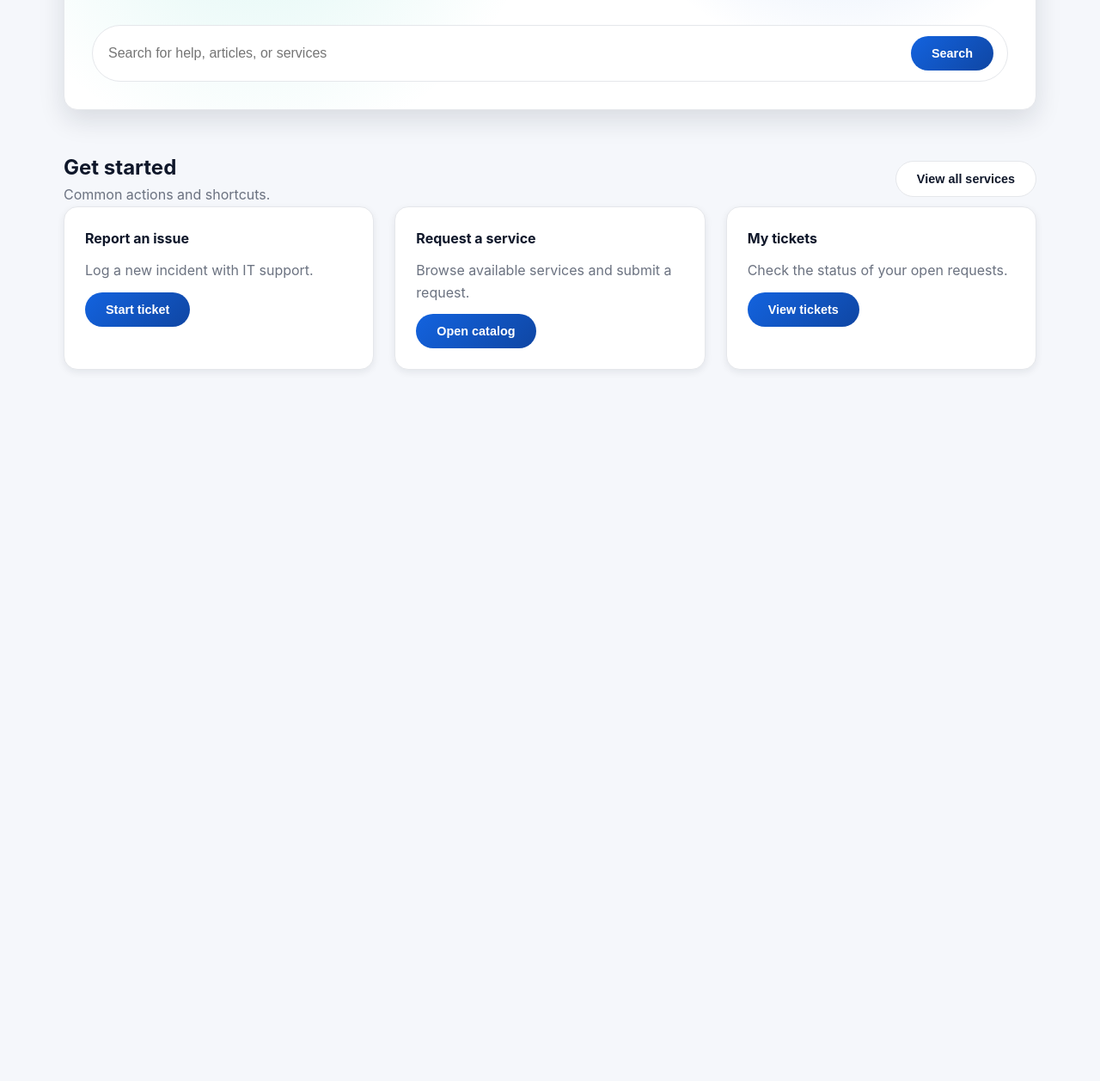
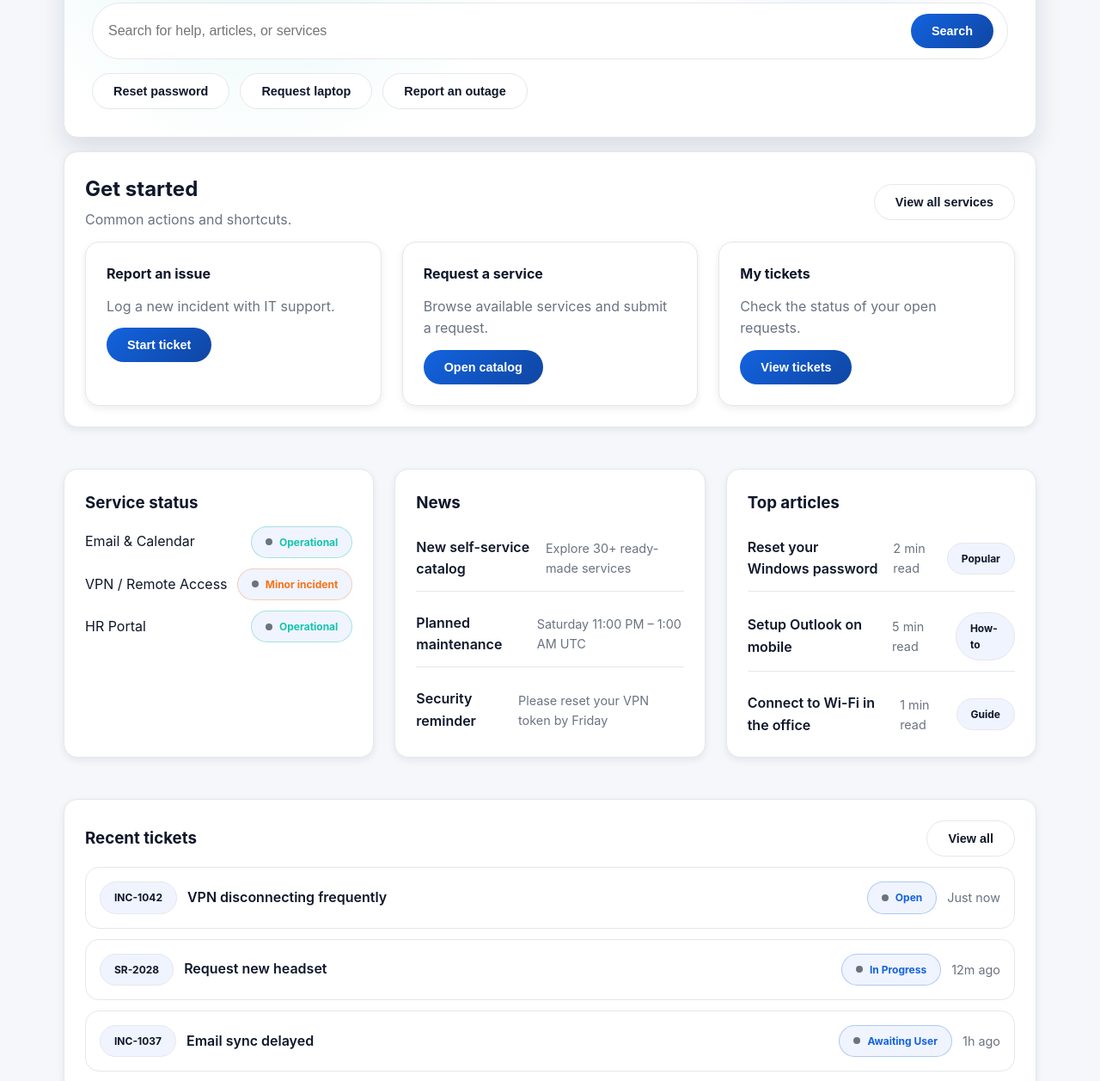
Before and after one commit to EMP-Secure-AS/HaloPSA-Customer-Portal-UX-Demo, a plain HTML site: page portal/index.html in a window 1280 px wide. Shown: the part 322-1579 px from the top of the page at 86% size. Before the commit the page ends 816 px from the top, so only its background shows below. Drawn offline with Linux system fonts and the light colour scheme.

Commit message:
Add widget registry and core portal widgets

```diff
--- a/assets/css/base.css
+++ b/assets/css/base.css
@@ -311,6 +311,139 @@ img {
   font-weight: 700;
 }
 
+/* Widget helpers */
+.widget-header {
+  display: flex;
+  align-items: center;
+  justify-content: space-between;
+  gap: var(--space-8);
+  margin-bottom: var(--space-6);
+}
+
+.simple-list {
+  list-style: none;
+  padding: 0;
+  margin: 0;
+  display: flex;
+  flex-direction: column;
+  gap: var(--space-6);
+}
+
+.simple-list__item {
+  display: flex;
+  align-items: center;
+  justify-content: space-between;
+  gap: var(--space-8);
+  padding: var(--space-6) 0;
+  border-bottom: 1px solid var(--color-border-subtle);
+}
+
+.simple-list__item:last-child {
+  border-bottom: none;
+  padding-bottom: 0;
+}
+
+.simple-list__title {
+  font-weight: 600;
+}
+
+.simple-list__meta {
+  color: var(--color-text-muted);
+  font-size: var(--text-sm);
+}
+
+.pill {
+  display: inline-flex;
+  align-items: center;
+  gap: var(--space-4);
+  padding: var(--space-4) var(--space-8);
+  border-radius: var(--radius-pill);
+  border: 1px solid var(--color-border-subtle);
+  background: var(--color-surface-muted);
+  font-weight: 700;
+  font-size: var(--text-xs);
+}
+
+.status-pill {
+  display: inline-flex;
+  align-items: center;
+  gap: var(--space-4);
+  padding: var(--space-4) var(--space-8);
+  border-radius: var(--radius-pill);
+  border: 1px solid var(--color-border-subtle);
+  background: var(--color-surface-muted);
+  font-weight: 700;
+  font-size: var(--text-xs);
+}
+
+.status-pill__dot {
+  width: 8px;
+  height: 8px;
+  border-radius: 50%;
+  background: var(--color-text-muted);
+  display: inline-flex;
+}
+
+.status-pill--success {
+  color: var(--color-accent);
+  border-color: rgba(18, 196, 173, 0.35);
+}
+
+.status-pill--warn {
+  color: var(--color-warn);
+  border-color: rgba(249, 115, 22, 0.3);
+}
+
+.status-pill--info {
+  color: var(--color-primary);
+  border-color: rgba(19, 99, 223, 0.3);
+}
+
+.status-list {
+  display: flex;
+  flex-direction: column;
+  gap: var(--space-6);
+}
+
+.status-row {
+  display: flex;
+  align-items: center;
+  justify-content: space-between;
+}
+
+.ticket-list {
+  display: flex;
+  flex-direction: column;
+  gap: var(--space-6);
+}
+
+.ticket-row {
+  display: flex;
+  align-items: center;
+  justify-content: space-between;
+  gap: var(--space-8);
+  padding: var(--space-8);
+  border-radius: var(--radius-card);
+  border: 1px solid var(--color-border-subtle);
+  background: var(--color-surface);
+}
+
+.ticket-row__main {
+  display: flex;
+  align-items: center;
+  gap: var(--space-6);
+}
+
+.ticket-row__summary {
+  font-weight: 600;
+}
+
+.ticket-row__meta {
+  display: flex;
+  align-items: center;
+  gap: var(--space-6);
+}
+
 /* Admin layout */
 .admin-layout {
   display: flex;
--- a/assets/js/app.js
+++ b/assets/js/app.js
@@ -71,10 +71,26 @@
     });
   }
 
+  function hydratePortalWidgets() {
+    if (!window.WidgetSystem) return;
+
+    window.WidgetSystem.registerCoreWidgets();
+
+    var renderSlots = function () {
+      var containers = document.querySelectorAll("[data-widget-id]");
+      containers.forEach(function (slot) {
+        var widgetId = slot.getAttribute("data-widget-id");
+        window.WidgetSystem.renderWidget(widgetId, slot);
+      });
+    };
+
+    window.WidgetSystem.loadWidgetRegistry().then(renderSlots).catch(renderSlots);
+  }
+
   function initPortal() {
     applyStoredTheme();
     wireThemeButton("theme-toggle");
-    // Phase 1 keeps logic light; later phases will hydrate widgets/layouts here.
+    hydratePortalWidgets();
   }
 
   function initAdmin() {
--- /dev/null
+++ b/assets/js/widgets.js
@@ -0,0 +1,243 @@
+// Simple widget registry for the portal
+(function () {
+  var registry = {};
+  var registryUrl = "../widgets/registry.json";
+
+  function renderStatusPill(label, tone) {
+    var pill = document.createElement("span");
+    pill.className = "status-pill" + (tone ? " status-pill--" + tone : "");
+    var dot = document.createElement("span");
+    dot.className = "status-pill__dot";
+    pill.appendChild(dot);
+    pill.appendChild(document.createTextNode(label));
+    return pill;
+  }
+
+  function renderList(items) {
+    var list = document.createElement("ul");
+    list.className = "simple-list";
+    items.forEach(function (item) {
+      var li = document.createElement("li");
+      li.className = "simple-list__item";
+      var title = document.createElement("div");
+      title.className = "simple-list__title";
+      title.textContent = item.title;
+      li.appendChild(title);
+      if (item.meta) {
+        var meta = document.createElement("div");
+        meta.className = "simple-list__meta";
+        meta.textContent = item.meta;
+        li.appendChild(meta);
+      }
+      if (item.tag) {
+        var tag = document.createElement("span");
+        tag.className = "pill";
+        tag.textContent = item.tag;
+        li.appendChild(tag);
+      }
+      list.appendChild(li);
+    });
+    return list;
+  }
+
+  function registerCoreWidgets() {
+    registry["hero-search"] = function (container) {
+      container.classList.add("hero", "stack");
+      container.innerHTML =
+        '<div class="inline">' +
+        '  <div class="badge">Portal Demo</div>' +
+        '  <span class="muted small-text">Widget-driven layout</span>' +
+        "</div>" +
+        "<h1>How can we help you today?</h1>" +
+        "<p>Quickly raise issues, request services, and find answers in our knowledge base.</p>" +
+        '<div class="search-bar">' +
+        '  <input type="search" placeholder="Search for help, articles, or services" aria-label="Search" />' +
+        '  <button class="btn btn-primary">Search</button>' +
+        "</div>" +
+        '<div class="inline quick-prompts">' +
+        '  <button class="btn btn-secondary">Reset password</button>' +
+        '  <button class="btn btn-secondary">Request laptop</button>' +
+        '  <button class="btn btn-secondary">Report an outage</button>' +
+        "</div>";
+    };
+
+    registry["quick-actions"] = function (container) {
+      container.classList.add("quick-actions");
+      container.innerHTML =
+        '<div class="inline" style="justify-content: space-between;">' +
+        '  <div class="stack" style="gap: 4px;">' +
+        '    <h2 style="margin: 0;">Get started</h2>' +
+        '    <p class="muted" style="margin: 0;">Common actions and shortcuts.</p>' +
+        "  </div>" +
+        '  <button class="btn btn-secondary">View all services</button>' +
+        "</div>" +
+        '<div class="card-grid" style="margin-top: 12px;">' +
+        '  <article class="card">' +
+        '    <div class="action-title">Report an issue</div>' +
+        '    <p class="muted">Log a new incident with IT support.</p>' +
+        '    <button class="btn btn-primary" style="align-self: flex-start;">Start ticket</button>' +
+        "  </article>" +
+        '  <article class="card">' +
+        '    <div class="action-title">Request a service</div>' +
+        '    <p class="muted">Browse available services and submit a request.</p>' +
+        '    <button class="btn btn-primary" style="align-self: flex-start;">Open catalog</button>' +
+        "  </article>" +
+        '  <article class="card">' +
+        '    <div class="action-title">My tickets</div>' +
+        '    <p class="muted">Check the status of your open requests.</p>' +
+        '    <button class="btn btn-primary" style="align-self: flex-start;">View tickets</button>' +
+        "  </article>" +
+        "</div>";
+    };
+
+    registry["recent-tickets"] = function (container) {
+      var tickets = [
+        { id: "INC-1042", summary: "VPN disconnecting frequently", status: "Open", updated: "Just now" },
+        { id: "SR-2028", summary: "Request new headset", status: "In Progress", updated: "12m ago" },
+        { id: "INC-1037", summary: "Email sync delayed", status: "Awaiting User", updated: "1h ago" }
+      ];
+
+      container.innerHTML = "";
+      var header = document.createElement("div");
+      header.className = "widget-header";
+      var title = document.createElement("h3");
+      title.textContent = "Recent tickets";
+      title.style.margin = "0";
+      header.appendChild(title);
+      var action = document.createElement("button");
+      action.className = "btn btn-secondary";
+      action.textContent = "View all";
+      header.appendChild(action);
+      container.appendChild(header);
+
+      var list = document.createElement("div");
+      list.className = "ticket-list";
+      tickets.forEach(function (ticket) {
+        var row = document.createElement("div");
+        row.className = "ticket-row";
+
+        var main = document.createElement("div");
+        main.className = "ticket-row__main";
+        var id = document.createElement("div");
+        id.className = "pill";
+        id.textContent = ticket.id;
+        var summary = document.createElement("div");
+        summary.className = "ticket-row__summary";
+        summary.textContent = ticket.summary;
+        main.appendChild(id);
+        main.appendChild(summary);
+        row.appendChild(main);
+
+        var meta = document.createElement("div");
+        meta.className = "ticket-row__meta";
+        var status = renderStatusPill(ticket.status, "info");
+        meta.appendChild(status);
+        var updated = document.createElement("span");
+        updated.className = "muted small-text";
+        updated.textContent = ticket.updated;
+        meta.appendChild(updated);
+        row.appendChild(meta);
+
+        list.appendChild(row);
+      });
+
+      container.appendChild(list);
+    };
+
+    registry["news"] = function (container) {
+      container.innerHTML = "";
+      var header = document.createElement("div");
+      header.className = "widget-header";
+      var title = document.createElement("h3");
+      title.textContent = "News";
+      title.style.margin = "0";
+      header.appendChild(title);
+      container.appendChild(header);
+
+      var articles = [
+        { title: "New self-service catalog", meta: "Explore 30+ ready-made services" },
+        { title: "Planned maintenance", meta: "Saturday 11:00 PM – 1:00 AM UTC" },
+        { title: "Security reminder", meta: "Please reset your VPN token by Friday" }
+      ];
+
+      container.appendChild(renderList(articles));
+    };
+
+    registry["service-status"] = function (container) {
+      container.innerHTML = "";
+      var header = document.createElement("div");
+      header.className = "widget-header";
+      var title = document.createElement("h3");
+      title.textContent = "Service status";
+      title.style.margin = "0";
+      header.appendChild(title);
+      container.appendChild(header);
+
+      var services = [
+        { name: "Email & Calendar", state: "Operational", tone: "success" },
+        { name: "VPN / Remote Access", state: "Minor incident", tone: "warn" },
+        { name: "HR Portal", state: "Operational", tone: "success" }
+      ];
+
+      var list = document.createElement("div");
+      list.className = "status-list";
+      services.forEach(function (svc) {
+        var row = document.createElement("div");
+        row.className = "status-row";
+        var name = document.createElement("div");
+        name.textContent = svc.name;
+        var badge = renderStatusPill(svc.state, svc.tone);
+        row.appendChild(name);
+        row.appendChild(badge);
+        list.appendChild(row);
+      });
+      container.appendChild(list);
+    };
+
+    registry["top-articles"] = function (container) {
+      container.innerHTML = "";
+      var header = document.createElement("div");
+      header.className = "widget-header";
+      var title = document.createElement("h3");
+      title.textContent = "Top articles";
+      title.style.margin = "0";
+      header.appendChild(title);
+      container.appendChild(header);
+
+      var articles = [
+        { title: "Reset your Windows password", meta: "2 min read", tag: "Popular" },
+        { title: "Setup Outlook on mobile", meta: "5 min read", tag: "How-to" },
+        { title: "Connect to Wi-Fi in the office", meta: "1 min read", tag: "Guide" }
+      ];
+
+      container.appendChild(renderList(articles));
+    };
+  }
+
+  function renderWidget(widgetId, container, options) {
+    var renderer = registry[widgetId];
+    if (!renderer) {
+      container.innerHTML =
+        '<div class="muted small-text">Widget "' + widgetId + '" is not registered.</div>';
+      return;
+    }
+    renderer(container, options || {});
+  }
+
+  function loadWidgetRegistry() {
+    return fetch(registryUrl)
+      .then(function (resp) {
+        if (!resp.ok) throw new Error("Failed to load widget registry");
+        return resp.json();
+      })
+      .catch(function () {
+        return { core: [], custom: [] };
+      });
+  }
+
+  window.WidgetSystem = {
+    registerCoreWidgets: registerCoreWidgets,
+    renderWidget: renderWidget,
+    loadWidgetRegistry: loadWidgetRegistry,
+  };
+})();
--- a/portal/index.html
+++ b/portal/index.html
@@ -29,53 +29,23 @@
 
   <main class="app-main">
     <div class="container stack">
-      <section class="hero">
-        <div class="stack">
-          <div class="inline">
-            <div class="badge">Portal Demo</div>
-            <span class="muted small-text">Static layout – Phase 1</span>
-          </div>
-          <h1>How can we help you today?</h1>
-          <p>
-            Quickly raise issues, request services, and find answers in our knowledge base.
-            This page will evolve into a widget-driven experience in later phases.
-          </p>
-          <div class="search-bar">
-            <input type="search" placeholder="Search for help, articles, or services" aria-label="Search" />
-            <button class="btn btn-primary">Search</button>
-          </div>
+      <section class="page-section" data-widget-id="hero-search"></section>
+
+      <section class="page-section card" data-widget-id="quick-actions"></section>
+
+      <section class="page-section">
+        <div class="card-grid">
+          <article class="card" data-widget-id="service-status"></article>
+          <article class="card" data-widget-id="news"></article>
+          <article class="card" data-widget-id="top-articles"></article>
         </div>
       </section>
 
-      <section class="page-section quick-actions">
-        <div class="inline" style="justify-content: space-between;">
-          <div>
-            <h2 style="margin: 0;">Get started</h2>
-            <p class="muted" style="margin: 0;">Common actions and shortcuts.</p>
-          </div>
-          <button class="btn btn-secondary">View all services</button>
-        </div>
-        <div class="card-grid">
-          <article class="card">
-            <div class="action-title">Report an issue</div>
-            <p class="muted">Log a new incident with IT support.</p>
-            <button class="btn btn-primary" style="align-self: flex-start;">Start ticket</button>
-          </article>
-          <article class="card">
-            <div class="action-title">Request a service</div>
-            <p class="muted">Browse available services and submit a request.</p>
-            <button class="btn btn-primary" style="align-self: flex-start;">Open catalog</button>
-          </article>
-          <article class="card">
-            <div class="action-title">My tickets</div>
-            <p class="muted">Check the status of your open requests.</p>
-            <button class="btn btn-primary" style="align-self: flex-start;">View tickets</button>
-          </article>
-        </div>
-      </section>
+      <section class="page-section card" data-widget-id="recent-tickets"></section>
     </div>
   </main>
 
+  <script src="../assets/js/widgets.js"></script>
   <script src="../assets/js/app.js"></script>
   <script>
     if (window.initPortal) {
--- a/widgets/registry.json
+++ b/widgets/registry.json
@@ -1,4 +1,11 @@
 {
-  "core": [],
+  "core": [
+    { "id": "hero-search", "name": "Hero Search", "description": "Search-focused hero with quick prompts." },
+    { "id": "quick-actions", "name": "Quick Actions", "description": "Entry points for common service actions." },
+    { "id": "recent-tickets", "name": "Recent Tickets", "description": "List of the latest support requests." },
+    { "id": "news", "name": "News", "description": "Company or IT news feed." },
+    { "id": "service-status", "name": "Service Status", "description": "Current health of key services." },
+    { "id": "top-articles", "name": "Top Articles", "description": "Frequently used knowledge base content." }
+  ],
   "custom": []
 }
```
Also changed, not shown: 1 other file.
